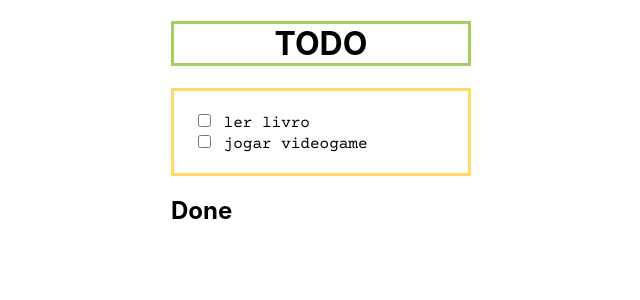
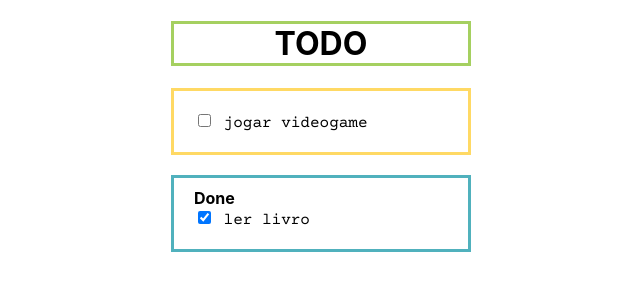
Before and after one commit to roselmamendes/todo, a React (Create React App) app: page / in a window 1280 px wide. Shown: the top 300 px of the page, without its empty margins (319-959 px from the left). Built offline with nearby package versions, Linux system fonts and the light colour scheme.

Commit message:
Change look and feel for Done list

```diff
--- a/src/App.css
+++ b/src/App.css
@@ -9,11 +9,17 @@ h1{
 }
 
 .TodoList{
-  font-family: 'Courier Prime', monospace;
   padding: 20px;
   border: 3px solid #ffd964;
 }
 
+.DoneList{
+  border: 3px solid #50b1bd;
+  padding: 10px 20px 20px 20px;
+  margin-top: 20px;
+}
+
 li{
+  font-family: 'Courier Prime', monospace;
   list-style-type: none;
 }
--- a/src/App.js
+++ b/src/App.js
@@ -28,11 +28,12 @@ function App(props){
         }
       </div>
       <div data-testid="done-list" className="DoneList">
-          <h2>Done</h2>
+          <b>Done</b>
           {taskList.map((task, index) =>
               (task.done &&
                 (<li key={index}>
-                  {task.title}
+                  <input type="checkbox" id={index} name={`task${index}`} onChange={handleChange} checked/>
+                  <label for={index}> {task.title}</label>
                 </li>)
               )
           )}
--- a/src/index.js
+++ b/src/index.js
@@ -6,7 +6,7 @@ import reportWebVitals from './reportWebVitals';
 
 ReactDOM.render(
   <React.StrictMode>
-    <App todoList={[{title:"ler livro", done: false}, {title: "jogar videogame", done: false}]}/>
+    <App todoList={[{title:"ler livro", done: true}, {title: "jogar videogame", done: false}]}/>
   </React.StrictMode>,
   document.getElementById('root')
 );
```
